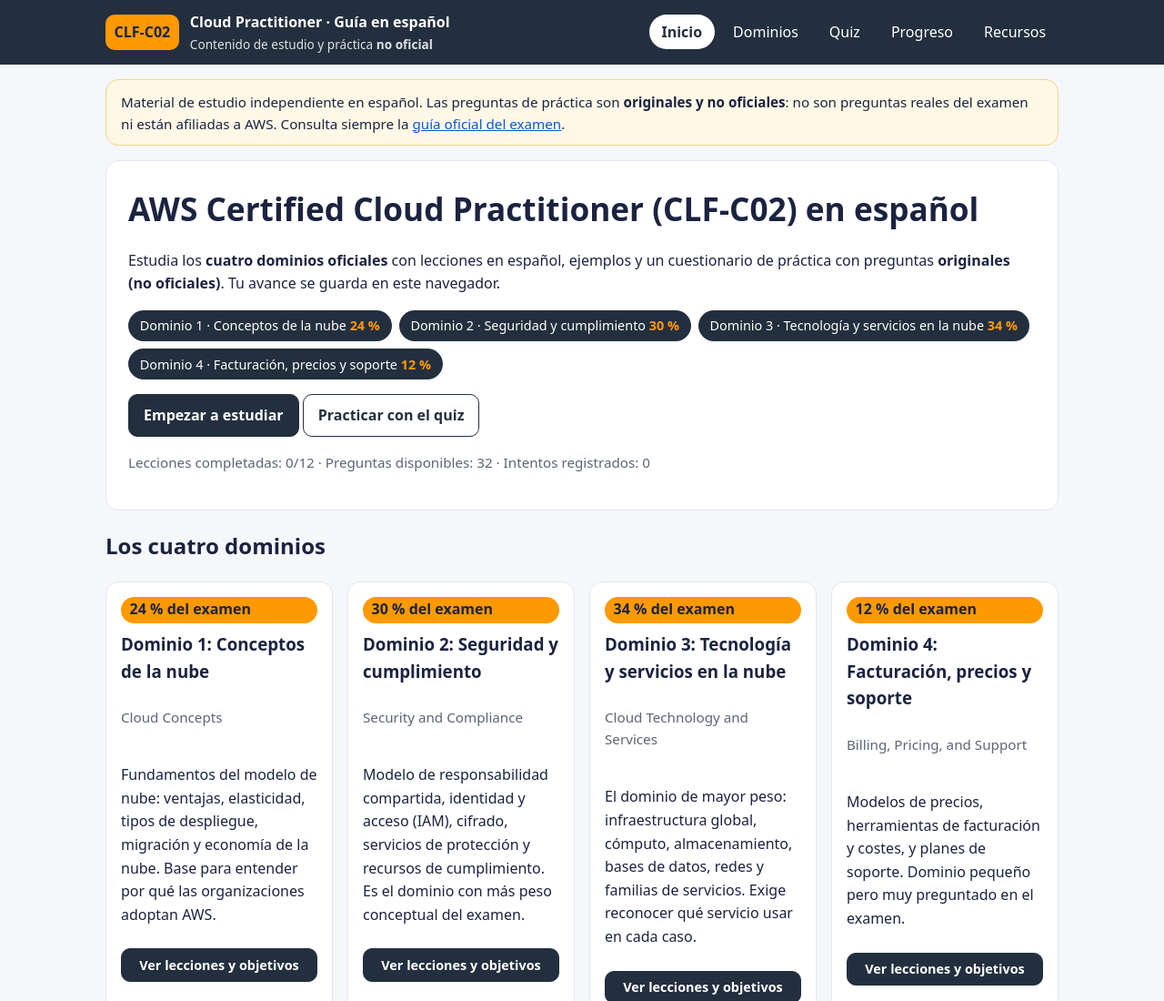
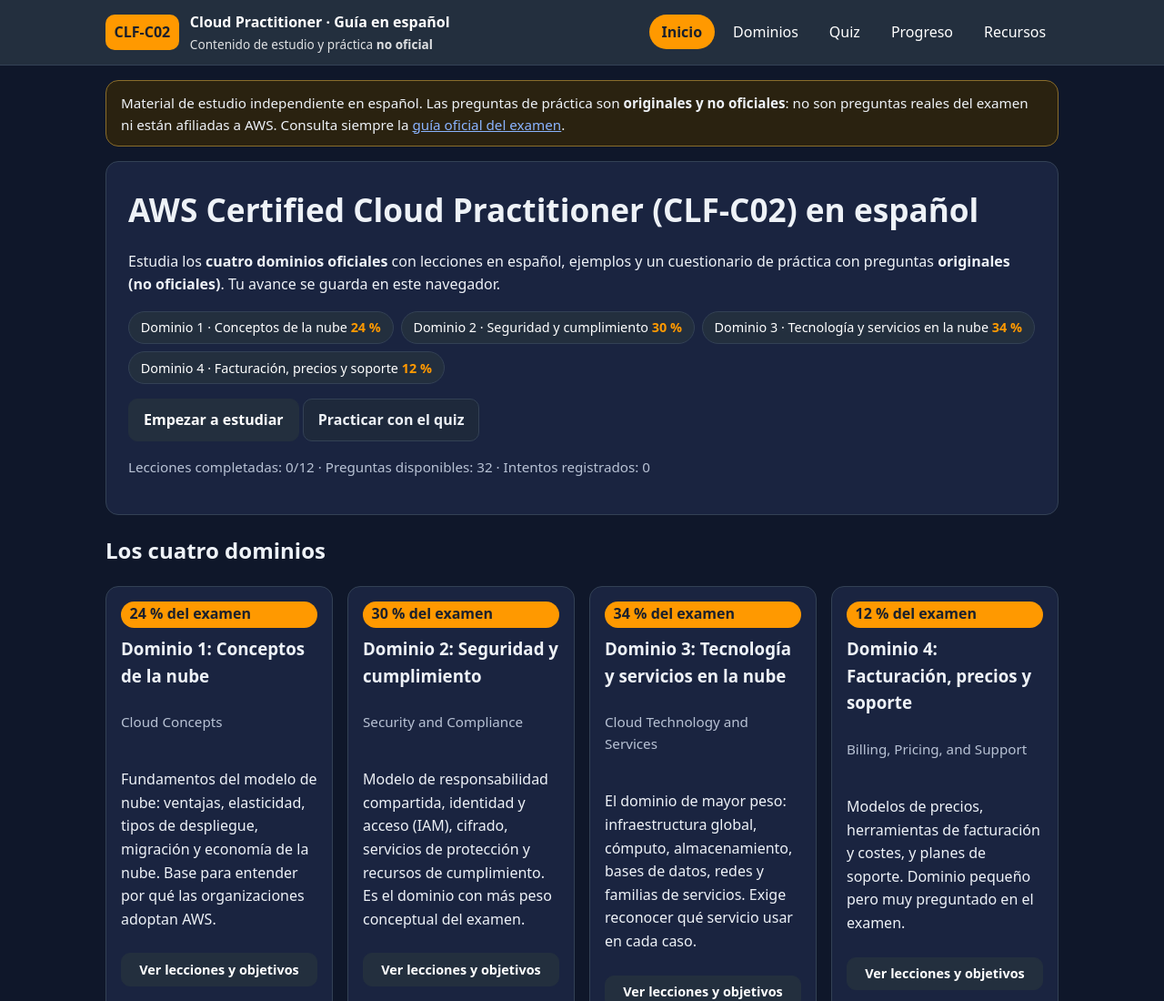
Before and after one commit to FeMedinaRe/aws-cp-landing, a website built with Vite: page index.html in a window 1280 px wide. Shown: the top 1100 px of the page at 91% size. Built offline with nearby package versions, Linux system fonts and the light colour scheme.

Commit message:
feat: apply dark theme by default (#4)

```diff
--- a/src/styles.css
+++ b/src/styles.css
@@ -1,17 +1,19 @@
 :root {
-  --bg: #f6f7fb;
-  --card: #ffffff;
-  --ink: #1b2340;
-  --muted: #5b6478;
+  color-scheme: dark;
+  --bg: #0f172a;
+  --card: #1a2440;
+  --ink: #eef2f7;
+  --muted: #b8c2d4;
   --brand: #232f3e;
   --accent: #ff9900;
-  --accent-ink: #1b2340;
-  --line: #e2e6f0;
-  --ok: #14753c;
-  --ok-bg: #e6f5ec;
-  --bad: #a1231f;
-  --bad-bg: #fdecea;
-  --focus: #1a73e8;
+  --accent-ink: #1a202c;
+  --line: #334155;
+  --link: #8ab4ff;
+  --ok: #4ade80;
+  --ok-bg: #0f3524;
+  --bad: #f87171;
+  --bad-bg: #3f1d1d;
+  --focus: #7cb3ff;
   --radius: 14px;
 }
 
@@ -35,11 +37,13 @@
 
 .skip-link {
   position: absolute; left: 1rem; top: -3rem;
-  background: #fff; padding: 0.5rem 1rem; border-radius: 8px; z-index: 10;
+  background: var(--card); color: var(--ink);
+  border: 1px solid var(--line);
+  padding: 0.5rem 1rem; border-radius: 8px; z-index: 10;
 }
 .skip-link:focus { top: 0.5rem; }
 
-a { color: #0b57d0; }
+a { color: var(--link); }
 a:hover { text-decoration-thickness: 2px; }
 
 :focus-visible {
@@ -51,6 +55,7 @@
 .site-header {
   background: var(--brand); color: #fff;
   position: sticky; top: 0; z-index: 5;
+  border-bottom: 1px solid var(--line);
 }
 .header-inner {
   display: flex; gap: 1rem; align-items: center;
@@ -74,11 +79,11 @@
   padding: 0.45rem 0.8rem; border-radius: 999px;
   border: 1px solid transparent;
 }
-.nav-list a[aria-current="page"] { background: #fff; color: var(--brand); font-weight: 700; }
+.nav-list a[aria-current="page"] { background: var(--accent); color: var(--accent-ink); font-weight: 700; }
 .nav-list a:hover { border-color: #fff; }
 
 .notice {
-  background: #fff8e6; border: 1px solid #f0d48a;
+  background: #2a2210; border: 1px solid #8a6d2b; color: var(--ink);
   border-radius: var(--radius); padding: 0.7rem 1rem;
   margin-top: 1rem; font-size: 0.95rem;
 }
@@ -93,7 +98,7 @@
 .hero h1 { margin: 0 0 0.5rem; font-size: clamp(1.5rem, 3vw, 2.2rem); }
 .weights { display: flex; gap: 0.5rem; flex-wrap: wrap; margin: 1rem 0; padding: 0; list-style: none; }
 .weights li {
-  background: var(--brand); color: #fff; border-radius: 999px;
+  background: var(--brand); color: #fff; border: 1px solid var(--line); border-radius: 999px;
   padding: 0.35rem 0.8rem; font-size: 0.9rem;
 }
 .weights strong { color: var(--accent); }
@@ -106,7 +111,7 @@
 }
 .card h2, .card h3 { margin: 0; }
 .peso {
-  display: inline-block; background: var(--accent);
+  display: inline-block; background: var(--accent); color: var(--accent-ink);
   border-radius: 999px; padding: 0.1rem 0.6rem; font-weight: 800;
 }
 
@@ -117,8 +122,8 @@
   font-size: 1rem; cursor: pointer; font-weight: 600;
   text-decoration: none; display: inline-block; text-align: center;
 }
-.btn:hover { filter: brightness(1.08); }
-.btn.secondary { background: #fff; color: var(--brand); }
+.btn:hover { filter: brightness(1.25); }
+.btn.secondary { background: #1e293b; color: var(--ink); border-color: var(--line); }
 .btn.small { padding: 0.35rem 0.7rem; font-size: 0.9rem; }
 .btn:disabled { opacity: 0.55; cursor: not-allowed; }
 
@@ -129,37 +134,41 @@
 .lesson h3 { margin-top: 0; }
 .key-points { margin: 0.5rem 0; padding-left: 1.2rem; }
 .example {
-  background: #eef4ff; border-left: 4px solid var(--focus);
+  background: #182742; border-left: 4px solid var(--focus); color: var(--ink);
   padding: 0.6rem 0.8rem; border-radius: 0 10px 10px 0;
 }
 
-.quiz-options fieldset { border: 1px solid var(--line); border-radius: 10px; margin: 0.5rem 0; }
+.quiz-options fieldset { border: 1px solid var(--line); border-radius: 10px; margin: 0.5rem 0; background: transparent; color: var(--ink); }
 .quiz-options legend { font-weight: 700; padding: 0 0.4rem; }
 .radio-row { display: block; padding: 0.4rem 0.2rem; }
 .opcion {
   display: block; border: 1px solid var(--line); border-radius: 10px;
-  padding: 0.6rem 0.8rem; margin: 0.4rem 0; cursor: pointer; background: #fff;
+  padding: 0.6rem 0.8rem; margin: 0.4rem 0; cursor: pointer;
+  background: #0f172a; color: var(--ink);
 }
-.opcion:has(input:checked) { border-color: var(--brand); background: #f2f5ff; }
-.opcion input { margin-right: 0.6rem; accent-color: var(--brand); width: 1.1rem; height: 1.1rem; }
-.opcion.correcta { border-color: var(--ok); background: var(--ok-bg); }
-.opcion.incorrecta { border-color: var(--bad); background: var(--bad-bg); }
+.opcion:has(input:checked) { border-color: var(--accent); background: #24365a; }
+.opcion input { margin-right: 0.6rem; accent-color: var(--accent); width: 1.1rem; height: 1.1rem; }
+.opcion.correcta { border-color: var(--ok); background: var(--ok-bg); color: var(--ink); }
+.opcion.incorrecta { border-color: var(--bad); background: var(--bad-bg); color: var(--ink); }
 
-.feedback { border-radius: 10px; padding: 0.7rem 1rem; margin-top: 0.8rem; }
+.feedback { border-radius: 10px; padding: 0.7rem 1rem; margin-top: 0.8rem; color: var(--ink); }
 .feedback.ok { background: var(--ok-bg); border: 1px solid var(--ok); }
 .feedback.bad { background: var(--bad-bg); border: 1px solid var(--bad); }
 
-.progress-bar { background: #e8ebf3; border-radius: 999px; overflow: hidden; height: 12px; }
+.progress-bar { background: #334155; border-radius: 999px; overflow: hidden; height: 12px; }
 .progress-bar > span { display: block; height: 100%; background: var(--ok); }
 
-table { width: 100%; border-collapse: collapse; }
+table { width: 100%; border-collapse: collapse; color: var(--ink); }
 th, td { border: 1px solid var(--line); padding: 0.5rem; text-align: left; }
-th { background: #eef1f7; }
+th { background: #232f45; color: var(--ink); }
+tbody tr { background: transparent; }
 
-.site-footer { background: #111a2b; color: #dfe5f2; padding: 1.5rem 0; }
+.site-footer { background: #0b1220; color: #dfe5f2; padding: 1.5rem 0; border-top: 1px solid var(--line); }
 .site-footer a { color: #ffc46b; }
 
 .quiz-meta { color: var(--muted); font-size: 0.95rem; }
+
+input, select, textarea { color-scheme: dark; }
 
 @media (max-width: 640px) {
   .header-inner { flex-direction: column; align-items: flex-start; }
--- /dev/null
+++ b/tests/theme.test.ts
@@ -0,0 +1,89 @@
+import { describe, it, expect } from 'vitest';
+import cssRaw from '../src/styles.css?raw';
+// @ts-ignore - tipos node no instalados a proposito (evita dependencia extra)
+import { readFileSync } from 'node:fs';
+// @ts-ignore - tipos node no instalados a proposito (evita dependencia extra)
+import { resolve } from 'node:path';
+
+declare const process: any;
+
+// Vitest mockea los imports CSS y `?raw` puede llegar vacío;
+// mantenemos el import `?raw` exigido y recurrimos al archivo real.
+const css: string =
+  typeof cssRaw === 'string' && cssRaw.length > 0
+    ? cssRaw
+    : readFileSync(resolve(process.cwd(), 'src/styles.css'), 'utf8');
+
+function extractRootVar(name: string): string | null {
+  const rootMatch = css.match(/:root\s*{([^}]*)}/);
+  if (!rootMatch) return null;
+  const block = rootMatch[1];
+  const re = new RegExp(`${name}\\s*:\\s*([^;]+);`);
+  const m = block.match(re);
+  return m ? m[1].trim() : null;
+}
+
+function hexToRgb(hex: string): [number, number, number] {
+  let h = hex.trim().toLowerCase();
+  if (!h.startsWith('#')) throw new Error(`not a hex color: ${hex}`);
+  h = h.slice(1);
+  if (h.length === 3) h = h.split('').map((c) => c + c).join('');
+  const n = parseInt(h.slice(0, 6), 16);
+  return [(n >> 16) & 255, (n >> 8) & 255, n & 255];
+}
+
+function relLuminance([r, g, b]: [number, number, number]): number {
+  const f = (c: number) => {
+    const s = c / 255;
+    return s <= 0.03928 ? s / 12.92 : Math.pow((s + 0.055) / 1.055, 2.4);
+  };
+  return 0.2126 * f(r) + 0.7152 * f(g) + 0.0722 * f(b);
+}
+
+function contrast(a: string, b: string): number {
+  const l1 = relLuminance(hexToRgb(a));
+  const l2 = relLuminance(hexToRgb(b));
+  const [hi, lo] = l1 >= l2 ? [l1, l2] : [l2, l1];
+  return (hi + 0.05) / (lo + 0.05);
+}
+
+describe('dark theme por defecto (issue #3)', () => {
+  it('tokens base de fondo/superficie son oscuros', () => {
+    const bg = extractRootVar('--bg');
+    const card = extractRootVar('--card');
+    expect(bg, '--bg debe existir').toBeTruthy();
+    expect(card, '--card debe existir').toBeTruthy();
+    const bgLum = relLuminance(hexToRgb(bg!));
+    const cardLum = relLuminance(hexToRgb(card!));
+    // Superficies oscuras: luminancia relativa baja (< 0.25).
+    // La paleta clara actual (#f6f7fb / #ffffff) queda en ~0.9-1.0 y falla (RED).
+    expect(bgLum).toBeLessThan(0.25);
+    expect(cardLum).toBeLessThan(0.25);
+  });
+
+  it('contraste texto/fondo accesible (>= 4.5:1)', () => {
+    const bg = extractRootVar('--bg')!;
+    const ink = extractRootVar('--ink')!;
+    const muted = extractRootVar('--muted')!;
+    expect(contrast(ink, bg)).toBeGreaterThanOrEqual(4.5);
+    expect(contrast(muted, bg)).toBeGreaterThanOrEqual(4.5);
+  });
+
+  it('no usa modo claro dependiente del SO; la base misma es oscura', () => {
+    expect(css).not.toMatch(/prefers-color-scheme\s*:\s*light/);
+  });
+
+  it('sin superficies duras claras/blancas', () => {
+    const lowered = css.toLowerCase();
+    for (const light of ['#ffffff', '#f6f7fb', '#f2f5ff', '#eef4ff', '#eef1f7', '#e8ebf3', '#e6f5ec', '#fdecea', '#fff8e6']) {
+      expect(lowered, `no debe contener superficie clara ${light}`).not.toContain(light);
+    }
+    // background:#fff con o sin espacio (fondos blancos). El color de texto #fff sigue permitido.
+    expect(lowered).not.toMatch(/background\s*:\s*#fff\b/);
+  });
+
+  it('preserva el acento naranja AWS', () => {
+    const accent = extractRootVar('--accent');
+    expect(accent?.toLowerCase()).toBe('#ff9900');
+  });
+});
```
